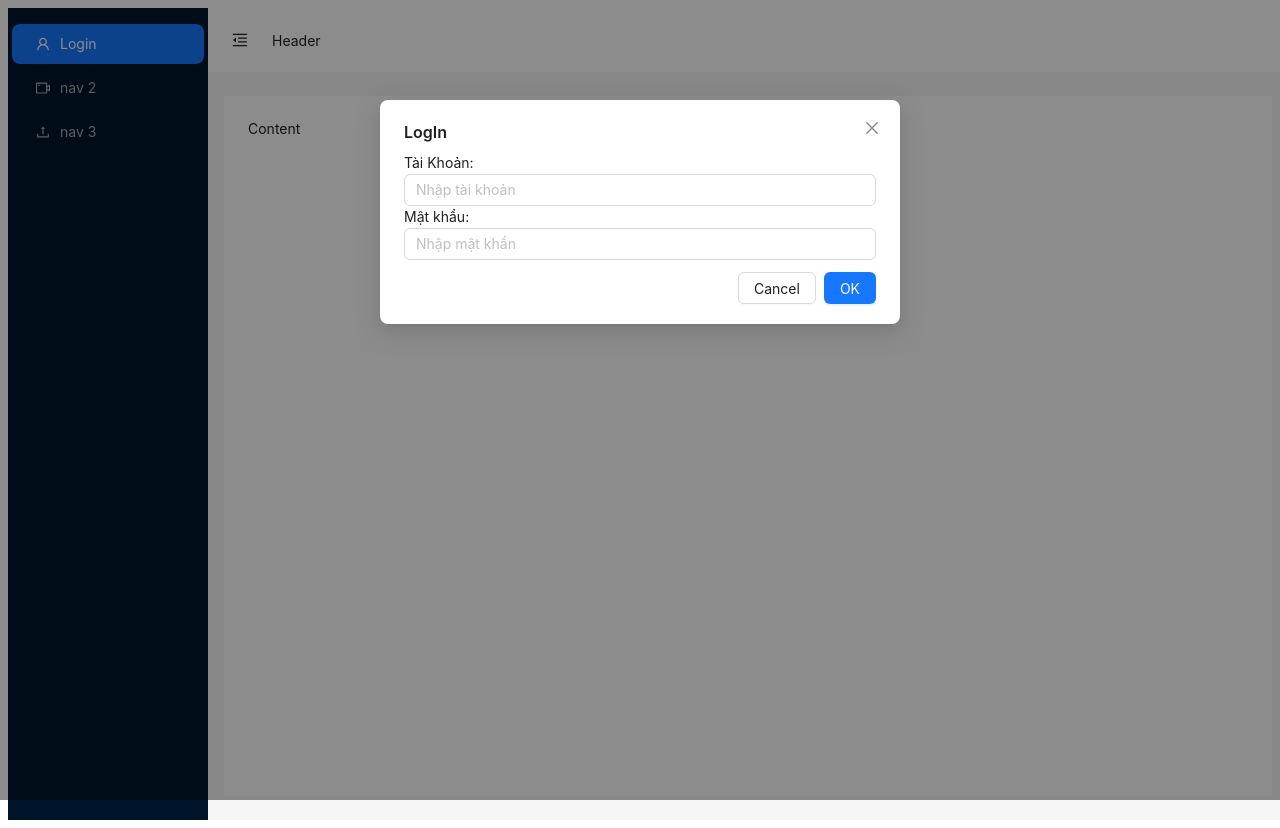
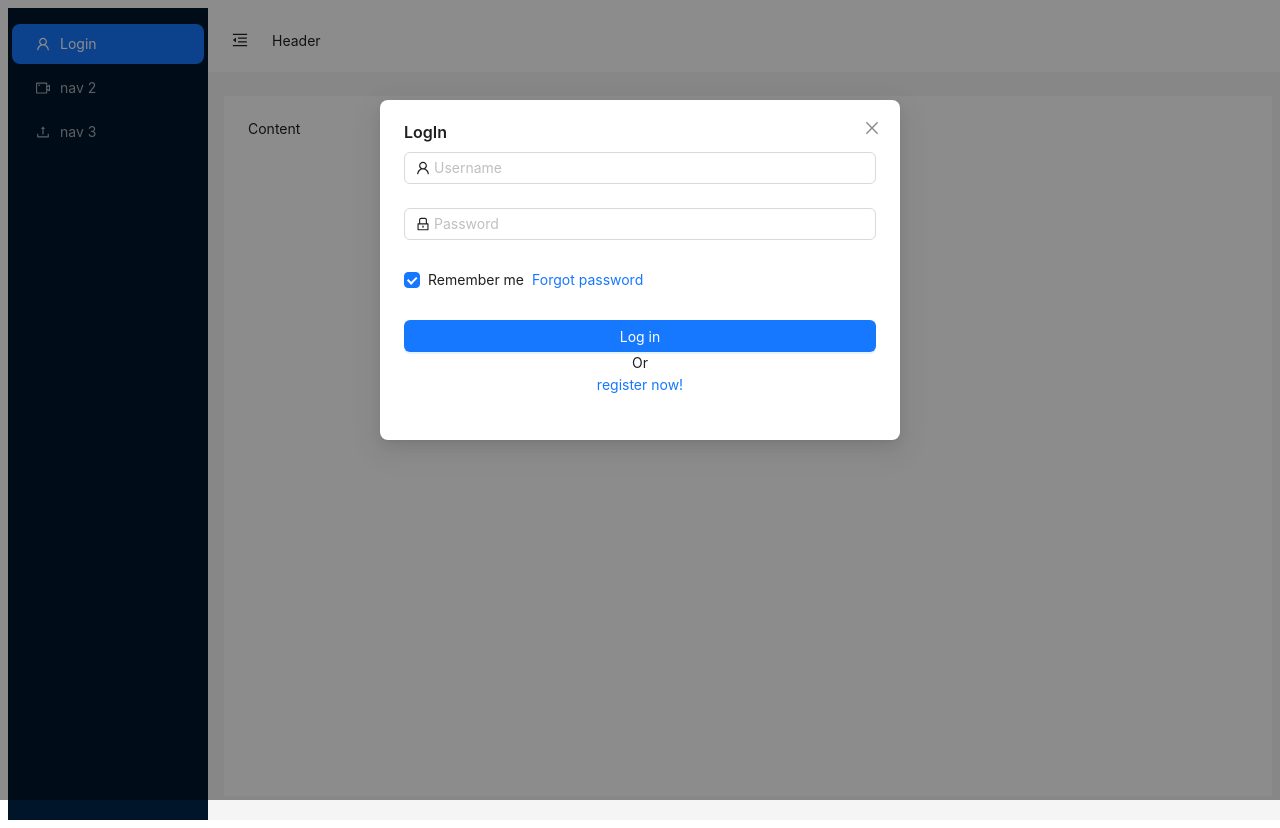
Before and after one commit to trisnguyen1210/FE_Project_WEB72, a React (Vite) app: page / in a window 1280 px wide. Both pictures are taken after a click on the item "Login". Built offline with nearby package versions, Linux system fonts and the light colour scheme.

Commit message:
login form

```diff
--- a/src/App.css
+++ b/src/App.css
@@ -1,3 +1,27 @@
 .demo-logo-vertical{
   height: 12px;
 }
+.forgotPassWord{
+  margin: 8px;
+  cursor: pointer;
+  display: flex;
+  justify-content: flex-end;
+  color: #6c3dd3;
+}
+
+#components-form-demo-normal-login .login-form {
+  max-width: 300px;
+}
+#components-form-demo-normal-login .login-form-forgot {
+  float: right;
+}
+#components-form-demo-normal-login .ant-col-rtl .login-form-forgot {
+  float: left;
+}
+.login-form-button {
+  width: 100%;
+}
+.login-form-register{
+  display: flex;
+  justify-content: center;
+}
--- a/src/App.jsx
+++ b/src/App.jsx
@@ -6,26 +6,27 @@ import {
   UploadOutlined,
   UserOutlined,
   VideoCameraOutlined,
+  LockOutlined,
 } from '@ant-design/icons';
-import { Layout, Menu, Button, theme, Modal, Input, Typography } from 'antd';
+import { Layout, Menu, Button, theme, Modal, Input, Checkbox, Form } from 'antd';
 
 
 const { Header, Sider, Content } = Layout;
 const App = () => {
   const [collapsed, setCollapsed] = useState(false);
-  const [login, setLogin] = useState(false);
+  // const [login, setLogin] = useState(false);
   const {
     token: { colorBgContainer },
   } = theme.useToken();
 
   const [isModalOpen, setIsModalOpen] = useState(false);
 
-  const handleOk = () => {
-    setIsModalOpen(false);
-    setLogin(true)
-  };
   const handleCancel = () => {
     setIsModalOpen(false);
+  };
+
+  const onFinish = (values) => {
+    console.log('Received values of form: ', values);
   };
   return (
     <Layout>
@@ -35,7 +36,7 @@ const App = () => {
           theme="dark"
           mode="inline"
           defaultSelectedKeys={['1']}
-          style={{height: '100vh'}}
+          style={{ height: '100vh' }}
           items={[
             {
               key: '1',
@@ -57,12 +58,63 @@ const App = () => {
             },
           ]}
         />
-        <Modal title="LogIn" open={isModalOpen} onOk={handleOk} onCancel={handleCancel}>
-        <Typography>Tài Khoản:</Typography>
-        <Input placeholder='Nhập tài khoản'/>
-        <Typography>Mật khẩu:</Typography>
-        <Input placeholder='Nhập mật khẩn'/>
-      </Modal>
+        <Modal title="LogIn"
+          open={isModalOpen}
+          onCancel={handleCancel}
+          footer={null}
+          >
+          <Form
+            name="normal_login"
+            className="login-form"
+            initialValues={{
+              remember: true,
+            }}
+            onFinish={onFinish}
+          >
+            <Form.Item
+              name="username"
+              rules={[
+                {
+                  required: true,
+                  message: 'Please input your Username!',
+                },
+              ]}
+            >
+              <Input prefix={<UserOutlined className="site-form-item-icon" />} placeholder="Username" />
+            </Form.Item>
+            <Form.Item
+              name="password"
+              rules={[
+                {
+                  required: true,
+                  message: 'Please input your Password!',
+                },
+              ]}
+            >
+              <Input
+                prefix={<LockOutlined className="site-form-item-icon" />}
+                type="password"
+                placeholder="Password"
+              />
+            </Form.Item>
+            <Form.Item>
+              <Form.Item name="remember" valuePropName="checked" noStyle>
+                <Checkbox>Remember me</Checkbox>
+              </Form.Item>
+
+              <a className="login-form-forgot" href="">
+                Forgot password
+              </a>
+            </Form.Item>
+            <Form.Item>
+              <Button type="primary" htmlType="submit" className="login-form-button">
+                Log in
+              </Button>
+              <div className='login-form-register'>Or</div>
+             <div className='login-form-register'><a href="">register now!</a></div>
+            </Form.Item>
+          </Form>
+        </Modal>
       </Sider>
       <Layout>
         <Header
```
